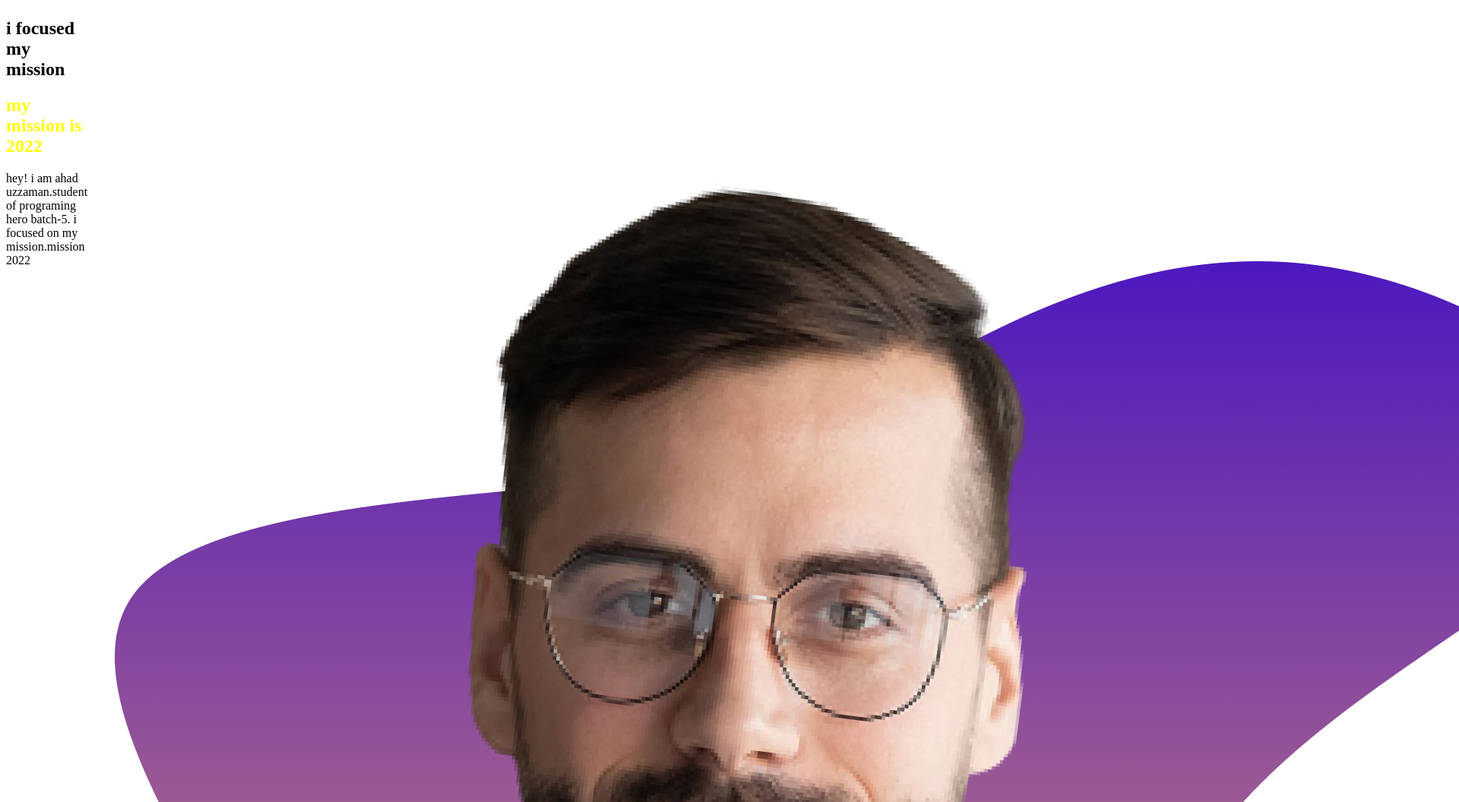
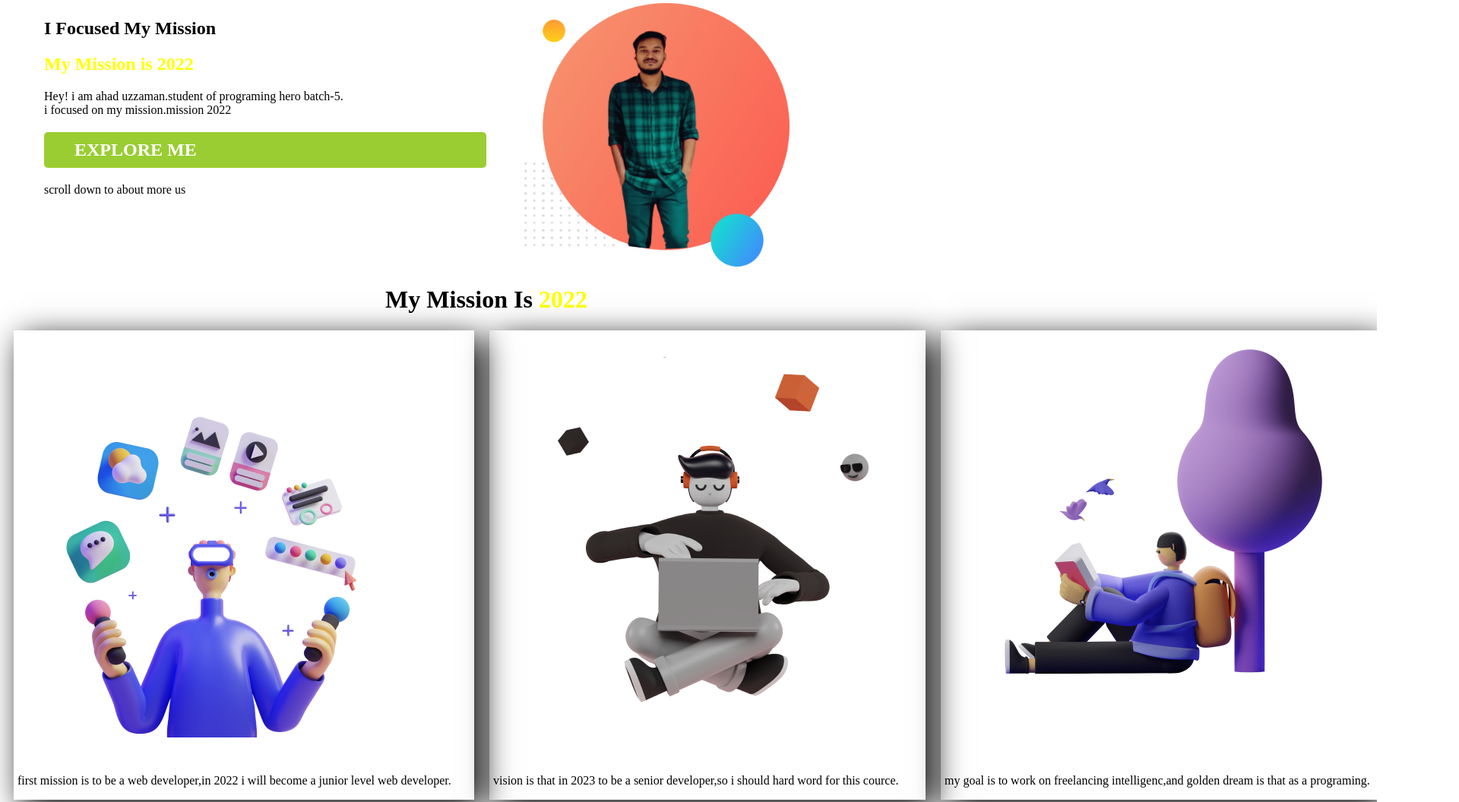
Before and after one commit to ahad567/assinment-repo, a plain HTML site: page index.html in a window 1280 px wide. Shown: the part 4-1060 px from the top of the page at 76% size, 1920 px wide, since content can reach past the window. Drawn offline with Linux system fonts and the light colour scheme.

Commit message:
image change

```diff
--- a/index.html
+++ b/index.html
@@ -13,18 +13,41 @@
     <section>
         <div class="weidh">
 
-            <h1> i focused my mission</h1>
-            <h1 class="mission"> my mission is 2022</h1>
-            <p> hey! i am ahad uzzaman.student of programing hero batch-5. i focused on my mission.mission 2022</p>
+            <h1> I Focused My Mission</h1>
+            <h1 class="mission"> My Mission is 2022</h1>
+            <p> Hey! i am ahad uzzaman.student of programing hero batch-5.<br> i focused on my mission.mission 2022
+                </br> </p>
+            <h1 class="batton"> EXPLORE ME</h1>
+            <p> scroll down to about more us</p>
         </div>
         <div class="weidh">
-            <img src="person-5.png" alt="">
+            <img src="web development backgraound.png" alt="">
+
+        </div>
 
 
+    </section>
+    <h1 align=center> My Mission Is <span> 2022</span></h1>
+    <section>
+        <div class="image">
+            <img src="illustrator-1.png" alt="">
+            <p> first mission is to be a web developer,in 2022 i will become a junior level web developer.</p>
+        </div>
+
+        <div class="image">
+            <img src="illustrator-2.png" alt="">
+            <p> vision is that in 2023 to be a senior developer,so i should hard word for this cource.</p>
+
+        </div>
+        <div class="image">
+            <img src="illustrator-3.png" alt="">
+            <p> my goal is to work on freelancing intelligenc,and golden dream is that as a programing.</p>
         </div>
 
     </section>
 
+
+
 </body>
 
 </html>
--- a/style.css
+++ b/style.css
@@ -4,7 +4,35 @@
 section{
     display: flex;
 }
-.weidh[
+.weidh{
     width:50%;
-    ]
-]
+    padding-left: 50px;
+}
+.weidh img{
+width: 60%;
+}
+.batton{
+    background-color: yellowgreen;
+    padding: 10px 40px;
+    border-radius: 5px;
+    color: white;
+    font-weight: 700;
+
+}
+    span{
+        color: yellow;
+
+    }
+    .image1{
+        width: 30%;
+    }
+    .image{
+        margin-left: 10px;
+        margin-right: 10px;
+        box-shadow: 10px 10px 40px;
+        display: flex:
+         width:30%;
+         padding-left:5px;
+         padding-right:5px;
+         border: radius 10px;
+    }
```
Also changed, not shown: illustrator-1.png (added), illustrator-2.png (added), illustrator-3.png (added), person-5.png (deleted), web development backgraound.png (added).
